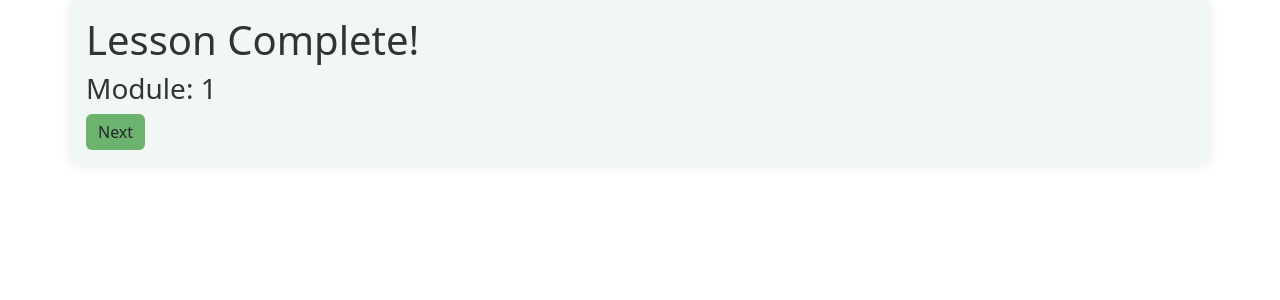
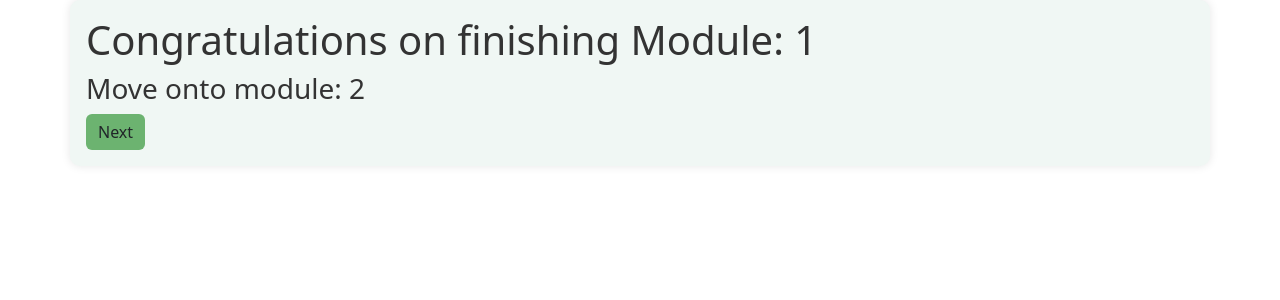
Before and after one commit to aryanamoh/blackjack, a Flask app: page /lesson_complete/1 in a window 1280 px wide. Shown: the part 56-356 px from the top of the page. Run offline with Flask 3, Linux system fonts and the light colour scheme; some libraries are stand-ins or nearby versions.

Commit message:
Modules flow easily into each other and quiz

```diff
--- a/blackjack_simple_prototype/lessons.py
+++ b/blackjack_simple_prototype/lessons.py
@@ -19,7 +19,8 @@ lessons = {
             "text": "Ace can be of value 1 or 11",
             "next_lesson": "end",
             "start_time":0
-        }
+        },
+        "next_module_id": 2
     },
 
     "2": {
@@ -40,6 +41,7 @@ lessons = {
             "text": "Ace can be of value 1 or 11",
             "next_lesson": "end",
             "start_time":0
-        }
+        },
+        "next_module_id": "Quiz"
     }
 }
--- a/blackjack_simple_prototype/server.py
+++ b/blackjack_simple_prototype/server.py
@@ -43,7 +43,9 @@ def lesson(module_id, lesson_id):
 
 @app.route('/lesson_complete/<module_id>')
 def lesson_complete(module_id):
-    return render_template('lesson_complete.html', module_id = module_id)
+
+    lesson = lessons[module_id]
+    return render_template('lesson_complete.html', module_id = module_id, lesson = lesson)
 
 
 @app.route('/quiz/<quiz_id>')
--- a/blackjack_simple_prototype/templates/lesson_complete.html
+++ b/blackjack_simple_prototype/templates/lesson_complete.html
@@ -1,9 +1,36 @@
 {% extends 'layout.html' %}
 
 {% block content %}
-    <h1>Lesson Complete!</h1>
+    <script type="text/javascript">
 
-    <h3>Module: {{module_id}}</h3>
+        // grab the lesson which stores the next module_id in
+        // lesson["next_module_id"]
+        let lesson = {{lesson|tojson}}
 
-    <button id="next_lesson_button" class="btn">Next</button>
+        $(document).ready(function(){
+
+            // logic to control the type of user feedback given learning module
+            // or quiz coming next
+            if(Number.isInteger(lesson.next_module_id)){
+                $("h3").empty().text("Move onto module: " + lesson.next_module_id);
+            }
+            else{
+                $("h3").empty().text("Tackle the quiz!");
+            }
+
+            $("#next_module_button").click(function(){
+                if("{{lesson.next_module_id}}" == "Quiz"){
+                    window.location.href = "/quiz_start"
+                }else{
+                    window.location.href = "/lesson/{{lesson.next_module_id}}/1"
+                }
+            })
+        })
+    </script>
+    <h1>Congratulations on finishing Module: {{module_id}}</h1>
+
+    <!-- header3 gets populated given the logic on the next_module_id -->
+    <h3></h3>
+
+    <button id="next_module_button" class="btn">Next</button>
 {% endblock %}
```
